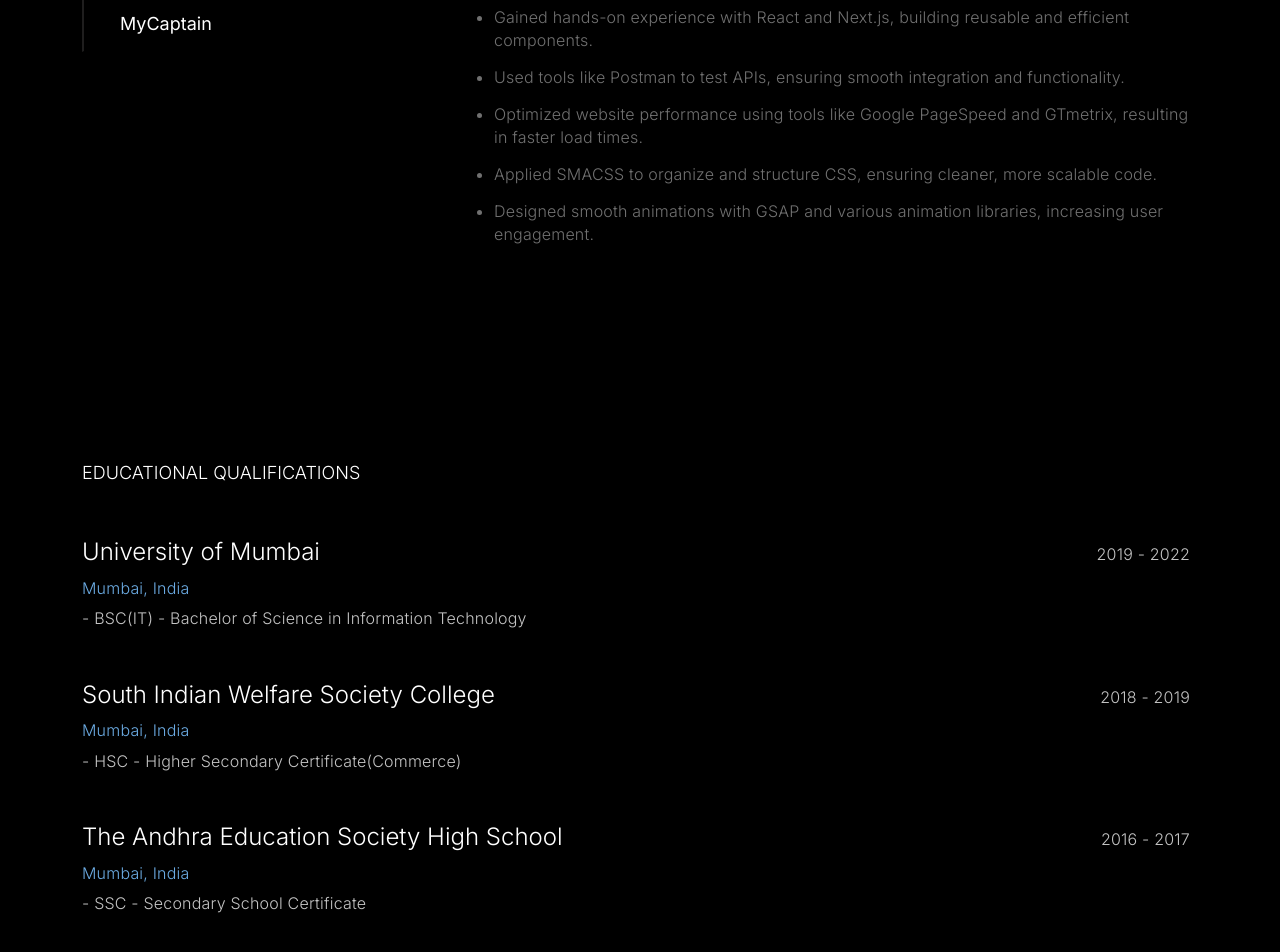
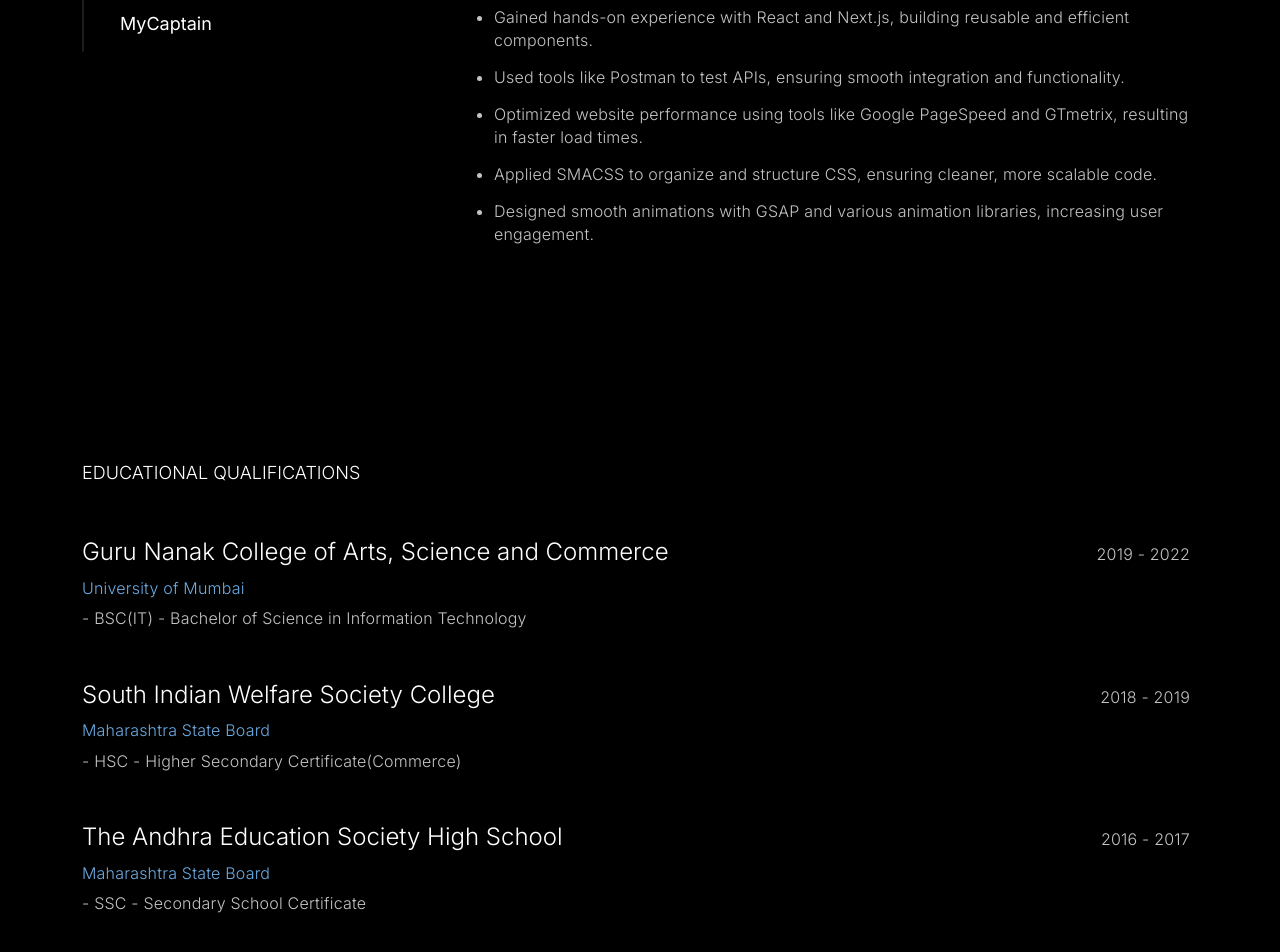
Before and after one commit to vineshgurram/portfolio, a React (Vite) app: page /#/ in a window 1280 px wide. Shown: the part 986-1938 px from the top of the page. Built offline with nearby package versions, Linux system fonts and the light colour scheme.

Commit message:
updated data

```diff
--- a/src/components/EducationSection.jsx
+++ b/src/components/EducationSection.jsx
@@ -14,8 +14,14 @@ export default function EducationSection() {
           </h2>
 
           <div className="education-box-wrapper">
-            {educations.map((education,index) => (
-              <div className={`education-box ${index !== educations.length - 1 ? "mb-5" : ""}`} key={education.id}data-aos="fade-up">
+            {educations.map((education, index) => (
+              <div
+                className={`education-box ${
+                  index !== educations.length - 1 ? "mb-5" : ""
+                }`}
+                key={education.id}
+                data-aos="fade-up"
+              >
                 <Row>
                   <Col md={9}>
                     <div className="left-box">
@@ -23,7 +29,7 @@ export default function EducationSection() {
                         {education.instituteName}
                       </h3>
                       <p className="bs-para typ-14 typ-clr-blue typ-300 typ-16 mb-2">
-                        {education.location}
+                        {education.universityName}
                       </p>
                       <p className="bs-para typ-14 typ-txt-secondary typ-300 typ-16 m-0">
                         - {education.courseName}
--- a/src/json/education.json
+++ b/src/json/education.json
@@ -2,18 +2,18 @@
   {
     "id": 1,
     "courseName": "BSC(IT) - Bachelor of Science in Information Technology",
-    "instituteName": "University of Mumbai",
+    "instituteName": "Guru Nanak College of Arts, Science and Commerce",
     "yearOfCourse": "2019 - 2022",
-    "location": "Mumbai, India",
-    "description": ""
+    "location": "GTB Nagar, Mumbai",
+    "universityName": "University of Mumbai"
   },
   {
     "id": 2,
     "courseName": "HSC - Higher Secondary Certificate(Commerce)",
     "instituteName": "South Indian Welfare Society College",
     "yearOfCourse": "2018 - 2019",
-    "location": "Mumbai, India",
-    "description": ""
+    "location": "Wadala, Mumbai",
+    "universityName": "Maharashtra State Board"
   }
   ,
   {
@@ -21,7 +21,7 @@
     "courseName": "SSC - Secondary School Certificate",
     "instituteName": "The Andhra Education Society High School",
     "yearOfCourse": "2016 - 2017",
-    "location": "Mumbai, India",
-    "description": ""
+    "location": "Wadala, Mumbai",
+    "universityName": "Maharashtra State Board"
   }
 ]
--- a/src/json/experience.json
+++ b/src/json/experience.json
@@ -4,7 +4,7 @@
     "role": "Front-end Developer",
     "location": "Vashi, Navi Mumbai",
     "from": "May 2024",
-    "to": "Present",
+    "to": "Aug 2025",
     "responsibilities": [
       "Gained hands-on experience with React and Next.js, building reusable and efficient components.",
       "Used tools like Postman to test APIs, ensuring smooth integration and functionality.",
--- a/src/scss/base/_bs-card.scss
+++ b/src/scss/base/_bs-card.scss
@@ -34,6 +34,16 @@
             .icon {
                 font-size: 24px;
 
+                &:hover{
+                    &::before{
+                        color: $clr-blue;
+                    }
+                }
+
+                &::before{
+                    transition: 500ms ease all;
+                }
+
                 &:first-child {
                     margin-right: 10px;
                 }
--- a/src/scss/common/_common.scss
+++ b/src/scss/common/_common.scss
@@ -32,12 +32,12 @@ body {
 
 
 .name-text {
-  font-size: 2.5rem;
-  font-weight: bold;
+//   font-size: 2.5rem;
+//   font-weight: bold;
   transition: opacity 0.8s ease-in-out;
 }
 
-.fade {
+.name-text.fade {
   opacity: 1;
   animation: fadeEffect 3s infinite;
 }
```
